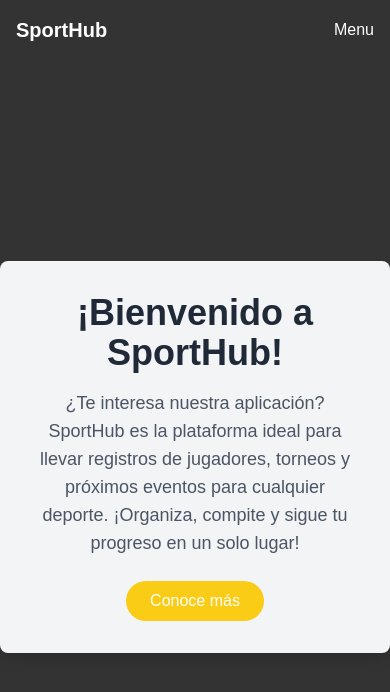
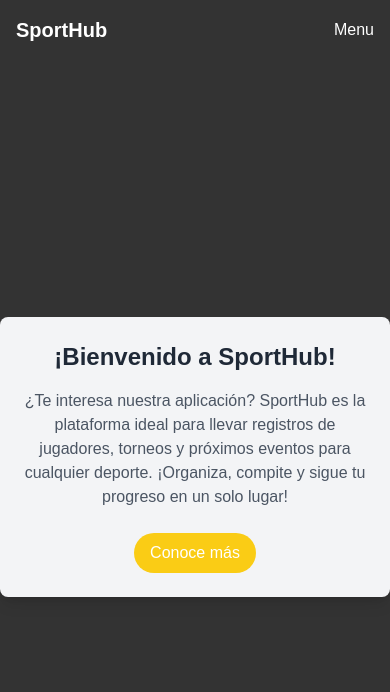
Before and after one commit to AlvaroAndres123/SportHub, a Next.js app: page / in a window 390 px wide. Shown: the top 692 px of the page. Built offline with nearby package versions, Linux system fonts and the light colour scheme.

Commit message:
Intento de responsive

```diff
--- a/app/page.tsx
+++ b/app/page.tsx
@@ -4,7 +4,7 @@ import Welcome from "@/components/start/welcome";
 export default function Home() {
   return (
     <div className="flex items-center bgimage">
-      <Welcome />
+     <Welcome />
     </div>
   );
 }
--- a/components/start/welcome.tsx
+++ b/components/start/welcome.tsx
@@ -2,14 +2,14 @@ import React from 'react';
 
 const Welcome = () => {
   return (
-    <div className="bg-gray-100 p-8  rounded-lg shadow-lg text-center max-w-4xl mx-auto mt-[-50px]">
-      <h1 className="text_head">
+    <div className="bg-gray-100 p-6 sm:p-8 lg:p-10 rounded-lg shadow-lg text-center max-w-4xl mx-auto mt-[-50px]">
+      <h1 className="text-2xl sm:text-3xl lg:text-4xl font-bold text-gray-800 mb-4">
         ¡Bienvenido a SportHub!
       </h1>
-      <p className="text-lg text-gray-600 mb-6">
+      <p className="text-base sm:text-lg text-gray-600 mb-6">
         ¿Te interesa nuestra aplicación? SportHub es la plataforma ideal para llevar registros de jugadores, torneos y próximos eventos para cualquier deporte. ¡Organiza, compite y sigue tu progreso en un solo lugar!
       </p>
-      <button className="bg-yellow-400 text-white py-2 px-6 rounded-full hover:bg-yellow-500 transition-all duration-300">
+      <button className="bg-yellow-400 text-white py-2 px-4 sm:px-6 rounded-full hover:bg-yellow-500 transition-all duration-300">
         Conoce más
       </button>
     </div>
```
Also changed, not shown: app/globals.css (line endings or trailing spaces).
